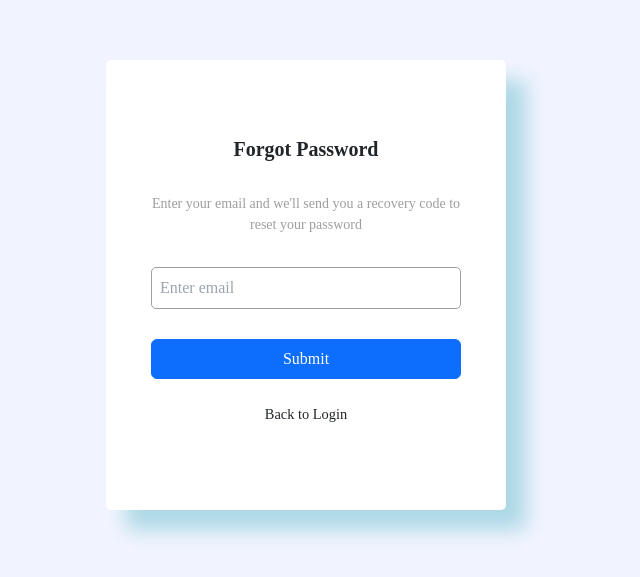
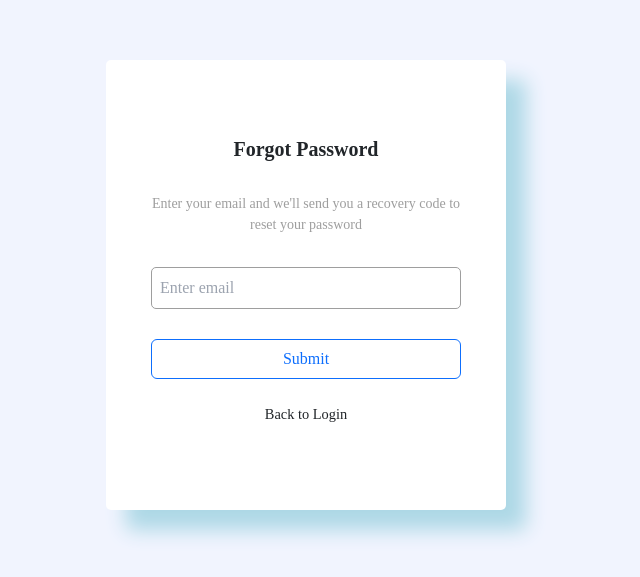
Before and after one commit to tobidechamp15/Receipt-Generator, a React (Create React App) app: page /ForgotPassword in a window 1280 px wide. Shown: the part 115-692 px from the top of the page, without its empty margins (334-974 px from the left). Built offline with nearby package versions, Linux system fonts and the light colour scheme; a web font is replaced by a local one.

Commit message:
frgot pasword

```diff
--- a/src/Components/ForgotPassword.js
+++ b/src/Components/ForgotPassword.js
@@ -1,13 +1,34 @@
 import React, { useState } from "react";
 import "./ForgotPassword.css";
 import { Link } from "react-router-dom";
-
+import axiosInstance from "./axios/axios";
 
 const ForgotPassword = () => {
+  const [email, setEmail] = useState("");
+  const [status, setStatus] = useState("");
+
+  const handleSubmit = async (e) => {
+    e.preventDefault();
+    setEmail("");
+    try {
+      await axiosInstance.post("/forgotPassword", email).then((response) => {
+        setStatus(response.data.Status);
+        console.log(response);
+        // if (!response.data.error) {
+        //   setStatus("An Email has been sent to your registered email address!");
+        // } else {
+        //   setStatus("Invalid Username or Password");
+        // }
+      });
+    } catch (err) {
+      console.error(err);
+    }
+  };
+
   return (
     <div className="reset-body">
       <div className="sub-body">
-        <form>
+        <form onSubmit={handleSubmit}>
           <div className="title text-xl font-semibold">Forgot Password</div>
           {/* <div className="message">
               <p>Enter your email and we'll send you a link to reset your password</p>
@@ -17,16 +38,19 @@ const ForgotPassword = () => {
               Enter your email and we'll send you a recovery code to reset your
               password
             </p>
-            <input type="email" placeholder="Enter email" />
+            <input
+              type="email"
+              placeholder="Enter email"
+              value={email}
+              onChange={(e) => setEmail(e.target.value)}
+            />
           </div>
-          <div className="button-container">
-            <button className="btn btn-primary">
-              <Link to="/ResetCode">Submit</Link>
-            </button>
-          </div>
+          <span>{status}</span>
+          <button type="submit" className="btn btn-outline-primary">
+            Submit
+          </button>
           <div className="login-reroute">
             <Link to="/">Back to Login</Link>
-
           </div>
         </form>
       </div>
--- a/src/Components/Signup.js
+++ b/src/Components/Signup.js
@@ -29,13 +29,11 @@ function Signup() {
     if (!input.username.trim()) {
       validationErrors.username = "Username is required";
     }
-
     if (!input.email.trim()) {
       validationErrors.email = "Email is required";
     } else if (/\S+@\S\.\S+/.test(input.email)) {
       validationErrors.email = "Email is not valid";
     }
-
     if (!input.password.trim()) {
       validationErrors.password = "Password is required";
     } else if (input.password.length < 6) {
```
